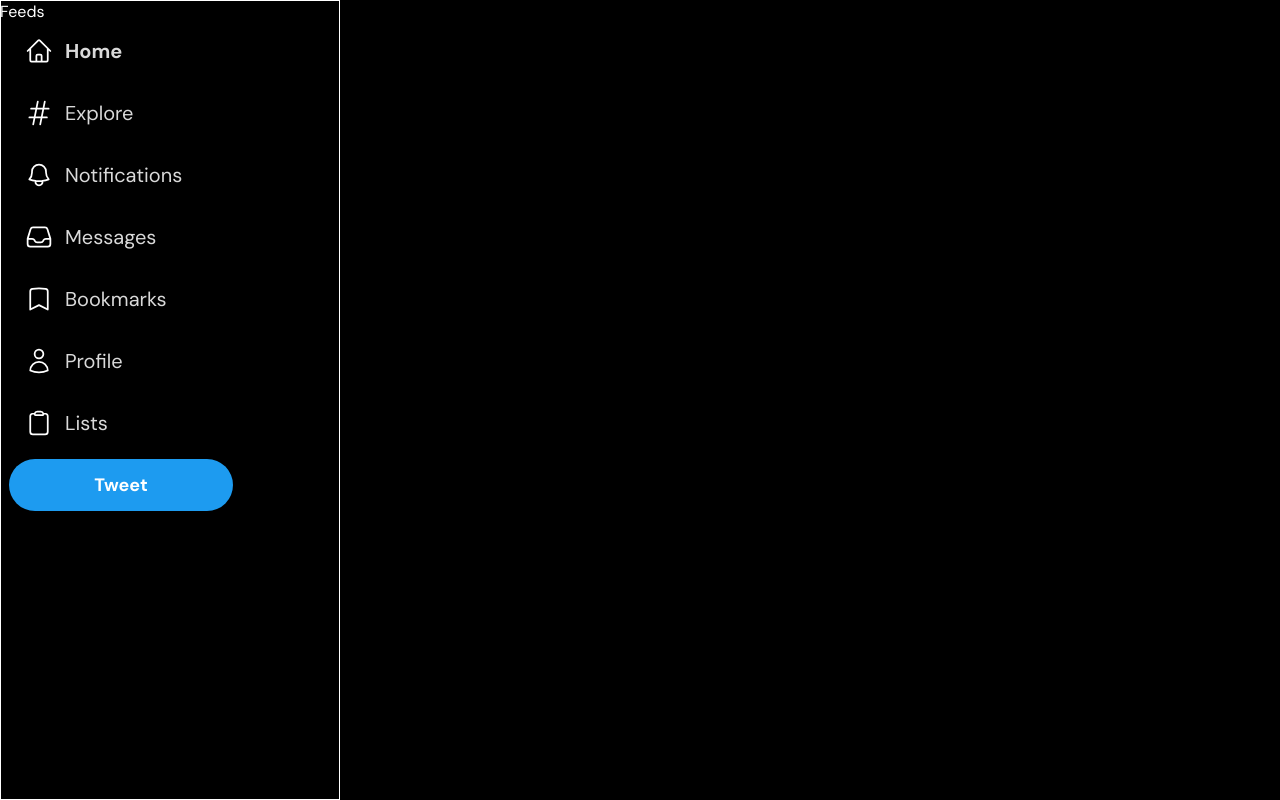
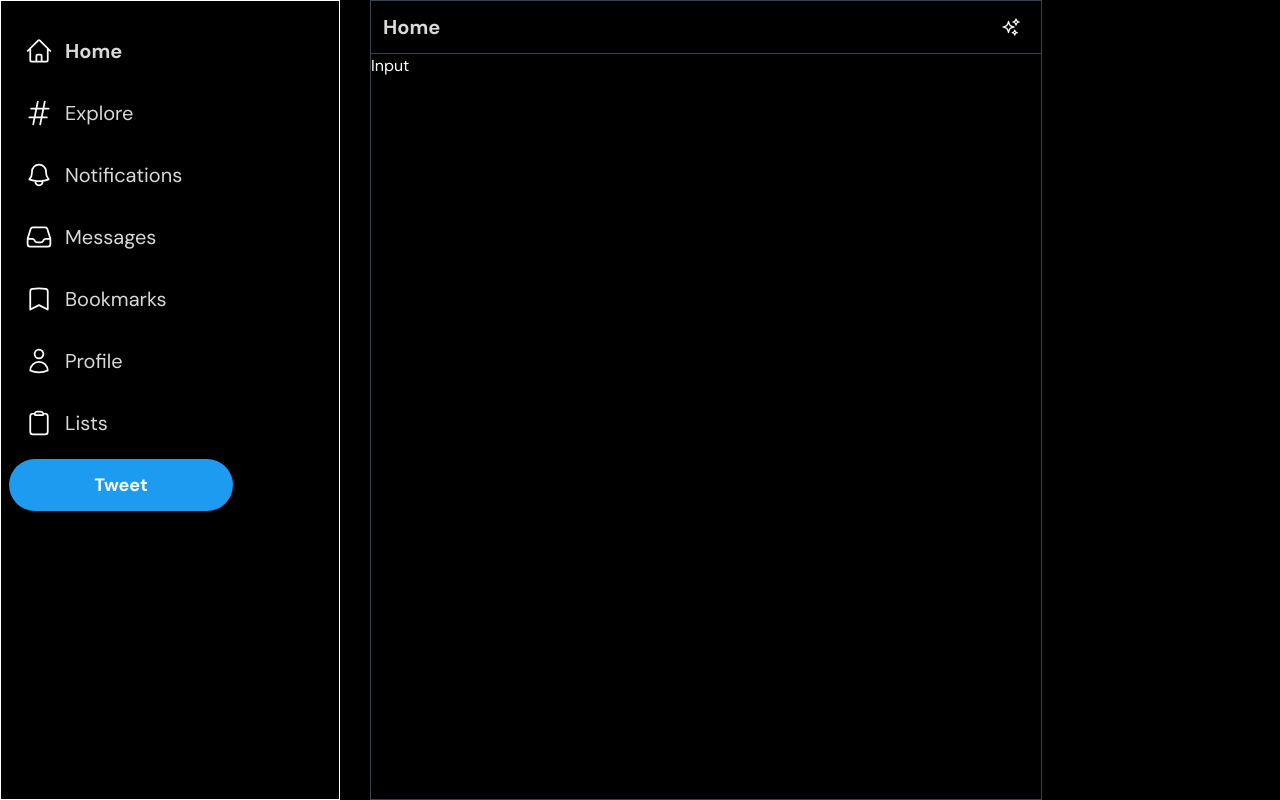
Before and after one commit to Bukunmi-sketch/nextjs-tailwindcss-project, a Next.js app: page /home in a window 1280 px wide. Built offline with nearby package versions, Linux system fonts and the light colour scheme.

Commit message:
created input component

```diff
--- a/components/feeds.js
+++ b/components/feeds.js
@@ -1,8 +1,19 @@
 import React from 'react'
+import {SparklesIcon} from '@heroicons/react/24/outline'
+import Input from './input'
 
 function Feeds() {
   return (
-    <div>Feeds</div>
+    <div className='flex-grow border border-gray-700 max-w-2xl sm:ml-[72px]  xl:ml-[370px]'>
+          <div className='text-[#d9d9d9] flex items-center sm:justify-between py-2 px-3 sticky top-0 z-50 bg-black border-b border-gray-700'>
+            <h2 className='text-lg sm:text-xl font-bold'>Home</h2>
+            <div className='hoverAnimation w-9 h-9 flex items-center justify-center xl:px-0 ml-auto'>
+              <SparklesIcon className='h-5 text-white'/>
+            </div>
+          </div>
+
+          <Input/>
+    </div>
   )
 }
 
--- /dev/null
+++ b/components/input.js
@@ -0,0 +1,9 @@
+import React from 'react'
+
+function Input() {
+  return (
+    <div>Input</div>
+  )
+}
+
+export default Input
```
